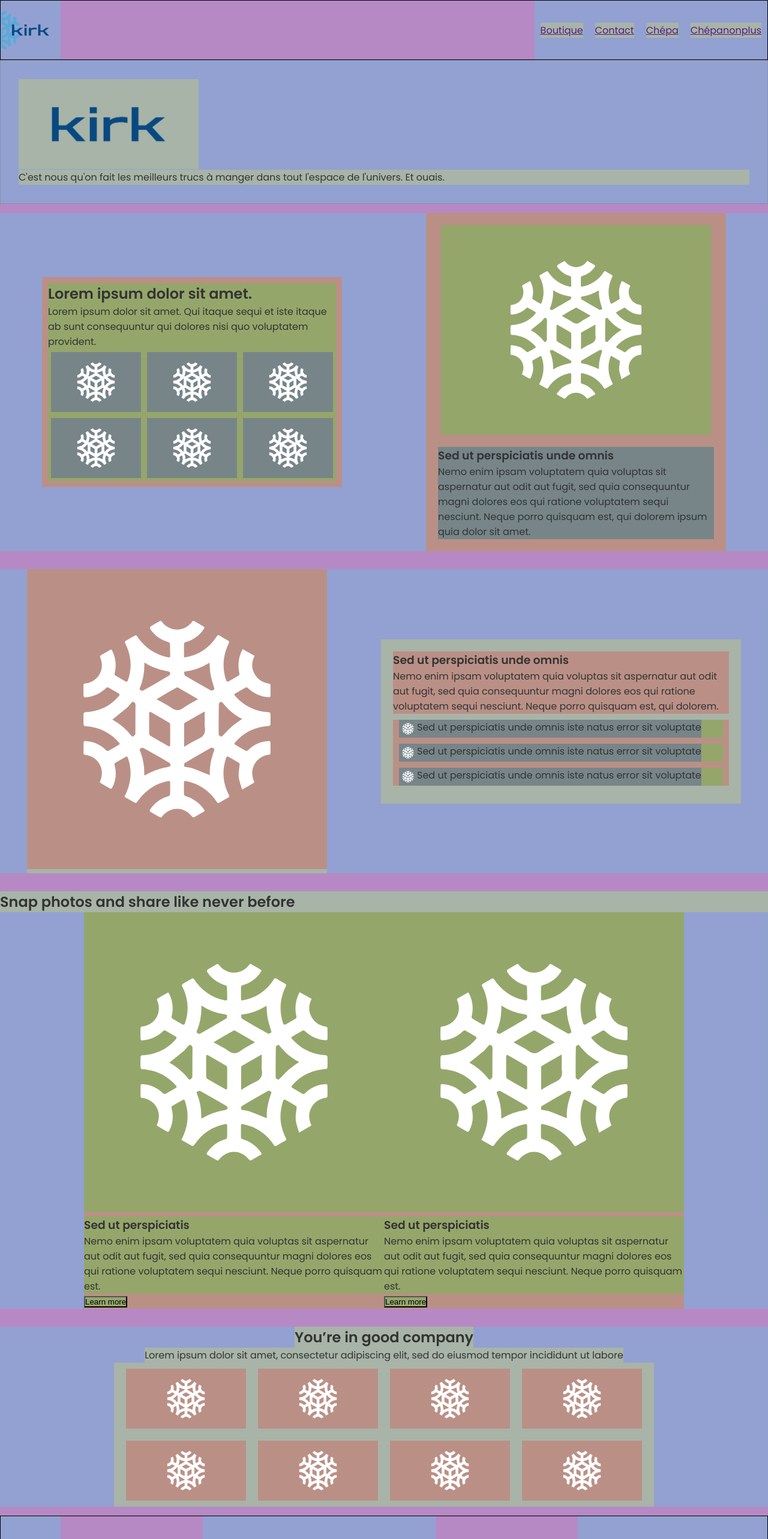
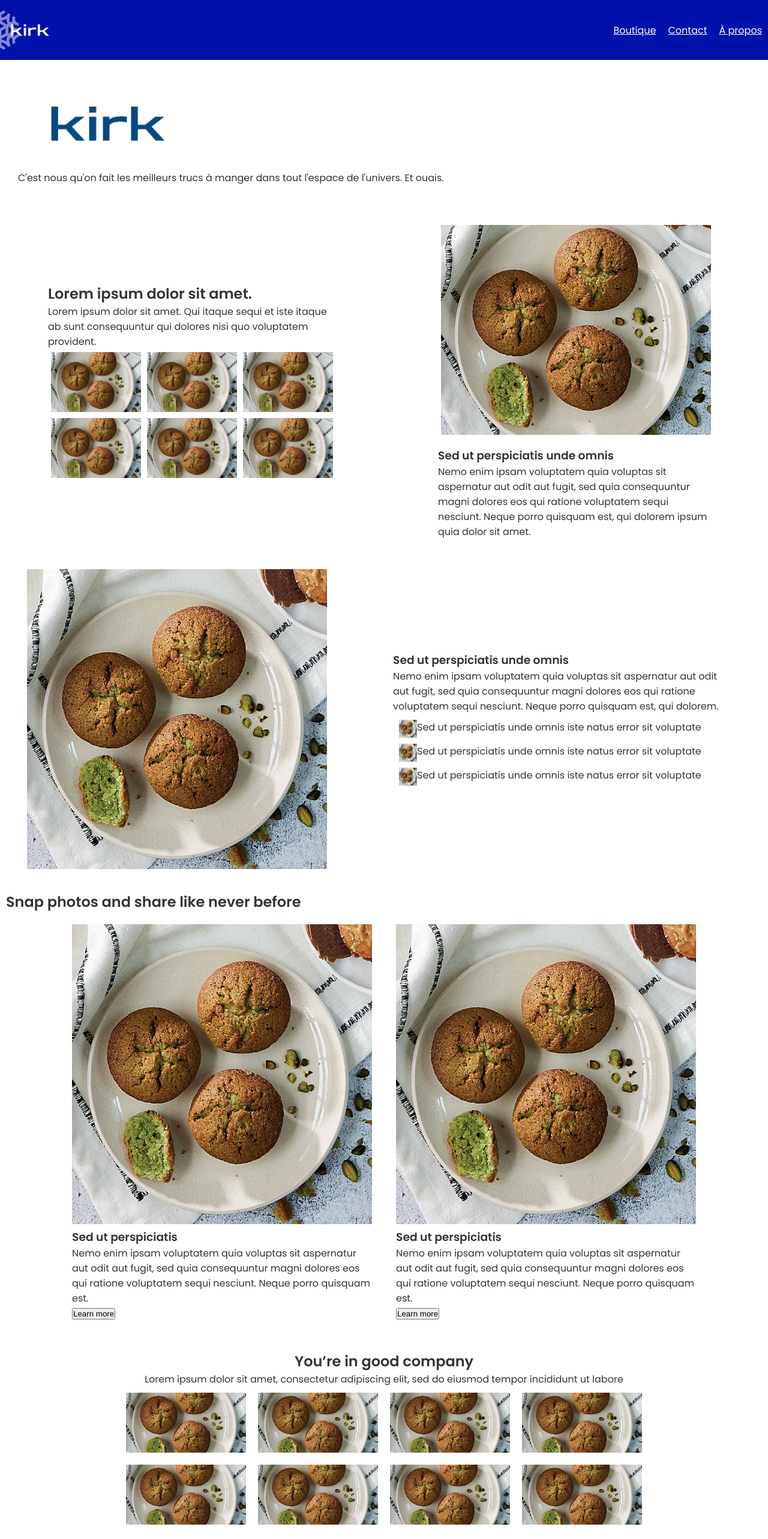
Before and after one commit to Nihylin/kirk, a React (Create React App) app: page /vitrine in a window 1280 px wide. Shown: the top 2566 px of the page at 60% size. Built offline with nearby package versions, Linux system fonts and the light colour scheme.

Commit message:
Rectifications CSS + Ajout image + Liens

```diff
--- a/src/components/Products.js
+++ b/src/components/Products.js
@@ -80,7 +80,7 @@ function addme(){
  <>
 
  <header>
-   <img src="img/horizontalCouleur.png" alt="PROUT" />
+   <img src="img/horizontalBlanc.png" alt="PROUT" />
    <div className='recherche'>
     <input list="produits" placeholder="Enter Post Title" onChange={event => setproduct(event.target.value)} />
    </div>
@@ -94,10 +94,9 @@ function addme(){
  })}
    </datalist>
    <nav>
-     <a href="">Boutique</a>
+     <a href="/vitrine">Vitrine</a>
      <a href="">Contact</a>
-     <a href="">Chépa</a>
-     <a href="">Chépanonplus</a>
+     <a href="">À propos</a>
    </nav>
  </header>
 
--- a/src/components/Vitrine.js
+++ b/src/components/Vitrine.js
@@ -8,12 +8,11 @@ function Vitrine() {
   return (
     <>
     <header>
-      <img src="img/horizontalCouleur.png" alt="PROUT" />
+      <img src="img/horizontalBlanc.png" alt="PROUT" />
       <nav>
-        <a href="">Boutique</a>
+        <a href="/produit">Boutique</a>
         <a href="">Contact</a>
-        <a href="">Chépa</a>
-        <a href="">Chépanonplus</a>
+        <a href="">À propos</a>
       </nav>
     </header>
 
@@ -29,19 +28,19 @@ function Vitrine() {
             <h2>Lorem ipsum dolor sit amet.</h2>
             <p>Lorem ipsum dolor sit amet. Qui itaque sequi et iste itaque ab sunt consequuntur qui dolores nisi quo voluptatem provident.</p>
             <div class="grid">
-              <img src="img/flocon.svg" alt="" />
-              <img src="img/flocon.svg" alt="" />
-              <img src="img/flocon.svg" alt="" />
-              <img src="img/flocon.svg" alt="" />
-              <img src="img/flocon.svg" alt="" />
-              <img src="img/flocon.svg" alt="" />
+              <img src="img/financier.jpg" alt="" />
+              <img src="img/financier.jpg" alt="" />
+              <img src="img/financier.jpg" alt="" />
+              <img src="img/financier.jpg" alt="" />
+              <img src="img/financier.jpg" alt="" />
+              <img src="img/financier.jpg" alt="" />
             </div>
           </div>
         </div>
 
         <div class="firstRight">
           <div class="beztamer">
-            <img src="img/flocon.svg" alt="" />
+            <img src="img/financier.jpg" alt="" />
             <div>
               <h3>Sed ut perspiciatis unde omnis</h3>
               <p>Nemo enim ipsam voluptatem quia voluptas sit aspernatur aut odit aut fugit, sed quia consequuntur magni dolores eos qui ratione voluptatem sequi nesciunt. Neque porro quisquam est, qui dolorem ipsum quia dolor sit amet.</p>
@@ -52,7 +51,7 @@ function Vitrine() {
 
       <div class="secondSection">
         <div class="secondLeft">
-          <img src="img/flocon.svg" alt="" />
+          <img src="img/financier.jpg" alt="" />
         </div>
 
         <div class="secondRight">
@@ -60,15 +59,15 @@ function Vitrine() {
           <p>Nemo enim ipsam voluptatem quia voluptas sit aspernatur aut odit aut fugit, sed quia consequuntur magni dolores eos qui ratione voluptatem sequi nesciunt. Neque porro quisquam est, qui dolorem.</p>
           <ul>
             <li>
-              <img src="img/flocon.svg" alt="" />
+              <img src="img/financier.jpg" alt="" />
               <p>Sed ut perspiciatis unde omnis iste natus error sit voluptate</p>
             </li>
             <li>
-              <img src="img/flocon.svg" alt="" />
+              <img src="img/financier.jpg" alt="" />
               <p>Sed ut perspiciatis unde omnis iste natus error sit voluptate</p>
             </li>
             <li>
-              <img src="img/flocon.svg" alt="" />
+              <img src="img/financier.jpg" alt="" />
               <p>Sed ut perspiciatis unde omnis iste natus error sit voluptate</p>
             </li>
           </ul>
@@ -79,13 +78,13 @@ function Vitrine() {
         <h2>Snap photos and share like never before</h2>
         <div class="thirdInner">
           <div class="thirdInnerFirst">
-            <img src="img/flocon.svg" alt="" />
+            <img src="img/financier.jpg" alt="" />
             <h3>Sed ut perspiciatis</h3>
             <p>Nemo enim ipsam voluptatem quia voluptas sit aspernatur aut odit aut fugit, sed quia consequuntur magni dolores eos qui ratione voluptatem sequi nesciunt. Neque porro quisquam est.</p>
             <button>Learn more</button>
           </div>
           <div class="thirdInnerSecond">
-            <img src="img/flocon.svg" alt="" />
+            <img src="img/financier.jpg" alt="" />
             <h3>Sed ut perspiciatis</h3>
             <p>Nemo enim ipsam voluptatem quia voluptas sit aspernatur aut odit aut fugit, sed quia consequuntur magni dolores eos qui ratione voluptatem sequi nesciunt. Neque porro quisquam est.</p>
             <button>Learn more</button>
@@ -97,14 +96,14 @@ function Vitrine() {
         <h2>You’re in good company</h2>
         <p>Lorem ipsum dolor sit amet, consectetur adipiscing elit, sed do eiusmod tempor incididunt ut labore</p>
         <div class="fourthGrid">
-          <img src="img/flocon.svg" alt="" />
-          <img src="img/flocon.svg" alt="" />
-          <img src="img/flocon.svg" alt="" />
-          <img src="img/flocon.svg" alt="" />
-          <img src="img/flocon.svg" alt="" />
-          <img src="img/flocon.svg" alt="" />
-          <img src="img/flocon.svg" alt="" />
-          <img src="img/flocon.svg" alt="" />
+          <img src="img/financier.jpg" alt="" />
+          <img src="img/financier.jpg" alt="" />
+          <img src="img/financier.jpg" alt="" />
+          <img src="img/financier.jpg" alt="" />
+          <img src="img/financier.jpg" alt="" />
+          <img src="img/financier.jpg" alt="" />
+          <img src="img/financier.jpg" alt="" />
+          <img src="img/financier.jpg" alt="" />
         </div>
       </div>
 
@@ -113,10 +112,9 @@ function Vitrine() {
     <footer>
       <img src="img/kirkCouleur.png" alt="" />
       <nav>
-        <a href="">Boutique</a>
+        <a href="/boutique">Boutique</a>
         <a href="">Contact</a>
-        <a href="">Chépa</a>
-        <a href="">Chépanonplus</a>
+        <a href="">À propos</a>
       </nav>
       <div class="copyrights">
         <p>Copyright © 2022 · Registered in France.</p>
--- a/src/index.css
+++ b/src/index.css
@@ -22,7 +22,7 @@
   background-color: #0011AC;
 }
 
-* { background-color: rgba(255,0,0,.2); }
+/* * { background-color: rgba(255,0,0,.2); }
 * * { background-color: rgba(0,255,0,.2); }
 * * * { background-color: rgba(0,0,255,.2); }
 * * * * { background-color: rgba(255,0,255,.2); }
@@ -30,7 +30,7 @@
 * * * * * * { background-color: rgba(255,255,0,.2); }
 * * * * * * * { background-color: rgba(255,0,0,.2); }
 * * * * * * * * { background-color: rgba(0,255,0,.2); }
-* * * * * * * * * { background-color: rgba(0,0,255,.2); }
+* * * * * * * * * { background-color: rgba(0,0,255,.2); } */
 
 /************** BODY **************/
 
@@ -43,14 +43,23 @@ body {
   font-family: 'Poppins', sans-serif;
 }
 
+.svg {
+  fill: black;
+}
+
 /************** HEADER **************/
 
 header {
   height: 100px;
   width: 100%;
-  border: 1px solid black;
+  background-color: #0011AC;
   display: flex;
   justify-content: space-between;
+  color: white;
+}
+
+header a {
+  color: white;
 }
 
 header img {
@@ -66,7 +75,6 @@ footer {
   width: 100%;
   display: flex;
   justify-content: space-between;
-  border: 1px solid black;
 }
 
 footer img {
@@ -112,7 +120,6 @@ main {
   flex-direction: column;
   justify-content: space-around;
   padding: 30px;
-  border: dotted 1px gray;
 }
 
 .landing img {
@@ -156,7 +163,7 @@ main {
   width: 150px;
   height: 100px;
   margin: 5px;
-  object-fit: contain;
+  object-fit: cover;
 }
 
 /*** RIGHT ***/
@@ -178,7 +185,7 @@ main {
   width: 450px;
   height: 350px;
   margin: 10px;
-  object-fit: contain;
+  object-fit: cover;
 }
 
 .beztamer div {
@@ -247,6 +254,7 @@ main {
 
 .thirdSection h2 {
   width: 100%;
+  margin-left: 20px;
 }
 
 .thirdInner {
@@ -255,6 +263,14 @@ main {
   display: flex;
   flex-wrap: wrap;
   justify-content: space-around;
+}
+
+.thirdInner img {
+  max-width: 100%;
+}
+
+.thirdInner div {
+  margin: 20px;
 }
 
 .thirdInnerFirst {
@@ -289,6 +305,7 @@ main {
   width: 200px;
   height: 100px;
   margin: 10px;
+  object-fit: cover;
 }
 
 /************** RESPONSIVE **************/
```
Also changed, not shown: public/img/financier.jpg (added).
